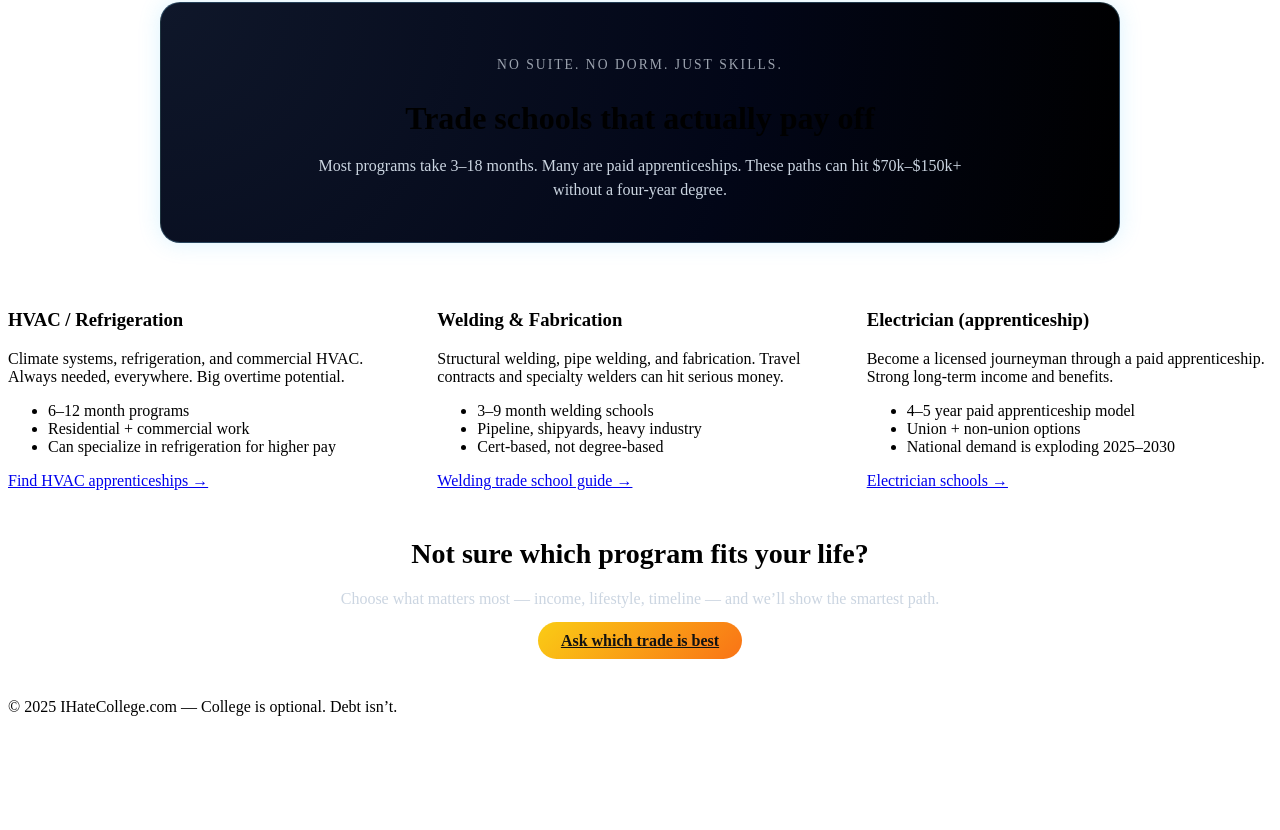
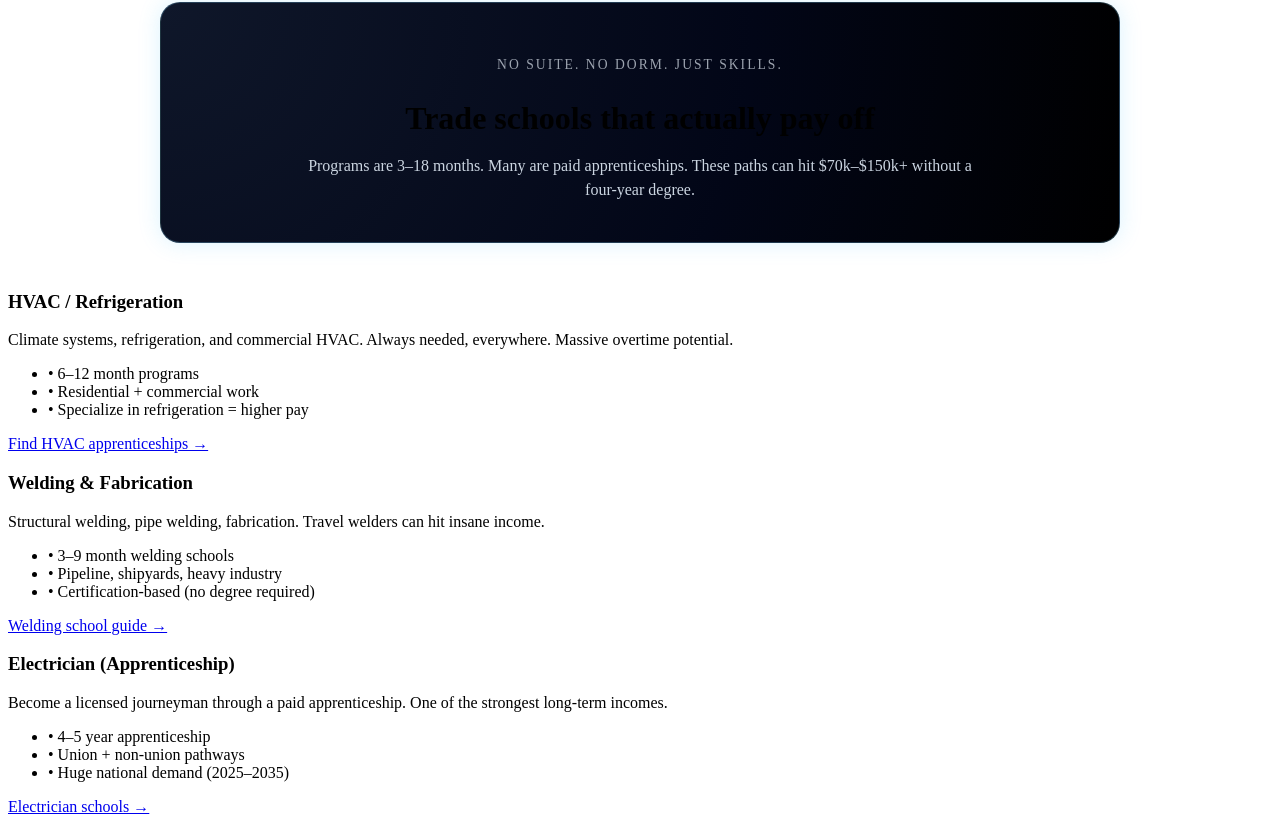
Before and after one commit to placebetsai/Ihatecollege, a Next.js app: page /trade-schools in a window 1280 px wide. Shown: the part 1110-1940 px from the top of the page. Before the commit the page ends 1834 px from the top, so only its background shows below. Built offline with nearby package versions, Linux system fonts and the light colour scheme.

Commit message:
Update trade-schools.js

```diff
--- a/pages/trade-schools.js
+++ b/pages/trade-schools.js
@@ -5,33 +5,33 @@ export default function TradeSchoolsPage() {
     <Layout title="Trade Schools – Programs That Actually Pay Off">
 
       {/* HERO */}
-      <section className="hero">
+      <section className="hero text-center max-w-3xl mx-auto">
         <p className="eyebrow">NO SUITE. NO DORM. JUST SKILLS.</p>
         <h1 className="hero-title">Trade schools that actually pay off</h1>
         <p className="hero-subtitle">
-          Most programs take 3–18 months. Many are paid apprenticeships. These
-          paths can hit $70k–$150k+ without a four-year degree.
+          Programs are 3–18 months. Many are paid apprenticeships. These paths
+          can hit $70k–$150k+ without a four-year degree.
         </p>
       </section>
 
       {/* GLOW CARD GRID */}
       <section className="section">
-        <div className="path-grid">
+        <div className="grid md:grid-cols-3 gap-8">
 
           {/* HVAC */}
-          <div className="glow-card">
-            <h3>HVAC / Refrigeration</h3>
-            <p>
+          <div className="glow-card p-6">
+            <h3 className="text-xl font-bold mb-2">HVAC / Refrigeration</h3>
+            <p className="text-slate-300">
               Climate systems, refrigeration, and commercial HVAC. Always needed,
-              everywhere. Big overtime potential.
+              everywhere. Massive overtime potential.
             </p>
-            <ul>
-              <li>6–12 month programs</li>
-              <li>Residential + commercial work</li>
-              <li>Can specialize in refrigeration for higher pay</li>
+            <ul className="mt-4 text-slate-400">
+              <li>• 6–12 month programs</li>
+              <li>• Residential + commercial work</li>
+              <li>• Specialize in refrigeration = higher pay</li>
             </ul>
             <a
-              className="path-link"
+              className="text-cyan-300 font-bold block mt-4"
               href="https://www.apprenticeship.gov/apprenticeship-job-finder"
               target="_blank"
               rel="noreferrer"
@@ -41,41 +41,41 @@ export default function TradeSchoolsPage() {
           </div>
 
           {/* WELDING */}
-          <div className="glow-card">
-            <h3>Welding & Fabrication</h3>
-            <p>
-              Structural welding, pipe welding, and fabrication. Travel contracts
-              and specialty welders can hit serious money.
+          <div className="glow-card p-6">
+            <h3 className="text-xl font-bold mb-2">Welding & Fabrication</h3>
+            <p className="text-slate-300">
+              Structural welding, pipe welding, fabrication. Travel welders can
+              hit insane income.
             </p>
-            <ul>
-              <li>3–9 month welding schools</li>
-              <li>Pipeline, shipyards, heavy industry</li>
-              <li>Cert-based, not degree-based</li>
+            <ul className="mt-4 text-slate-400">
+              <li>• 3–9 month welding schools</li>
+              <li>• Pipeline, shipyards, heavy industry</li>
+              <li>• Certification-based (no degree required)</li>
             </ul>
             <a
-              className="path-link"
+              className="text-cyan-300 font-bold block mt-4"
               href="https://www.weldingschool.com/"
               target="_blank"
               rel="noreferrer"
             >
-              Welding trade school guide →
+              Welding school guide →
             </a>
           </div>
 
           {/* ELECTRICIAN */}
-          <div className="glow-card">
-            <h3>Electrician (apprenticeship)</h3>
-            <p>
-              Become a licensed journeyman through a paid apprenticeship. Strong
-              long-term income and benefits.
+          <div className="glow-card p-6">
+            <h3 className="text-xl font-bold mb-2">Electrician (Apprenticeship)</h3>
+            <p className="text-slate-300">
+              Become a licensed journeyman through a paid apprenticeship. One of
+              the strongest long-term incomes.
             </p>
-            <ul>
-              <li>4–5 year paid apprenticeship model</li>
-              <li>Union + non-union options</li>
-              <li>National demand is exploding 2025–2030</li>
+            <ul className="mt-4 text-slate-400">
+              <li>• 4–5 year apprenticeship</li>
+              <li>• Union + non-union pathways</li>
+              <li>• Huge national demand (2025–2035)</li>
             </ul>
             <a
-              className="path-link"
+              className="text-cyan-300 font-bold block mt-4"
               href="https://www.electricianschooledu.org/"
               target="_blank"
               rel="noreferrer"
@@ -88,13 +88,14 @@ export default function TradeSchoolsPage() {
       </section>
 
       {/* CTA */}
-      <section className="section section-cta">
+      <section className="section text-center">
         <h2 className="section-title">Not sure which program fits your life?</h2>
-        <p className="section-subtitle">
-          Choose what matters most — income, lifestyle, timeline — and we’ll
-          show the smartest path.
+        <p className="section-subtitle max-w-xl mx-auto">
+          Tell us your goals and timeline — we’ll recommend the top paths for YOU.
         </p>
-        <a href="/contact" className="btn btn-primary">Ask which trade is best</a>
+        <a href="/contact" className="btn btn-primary mt-4">
+          Ask which trade is best
+        </a>
       </section>
 
     </Layout>
```
